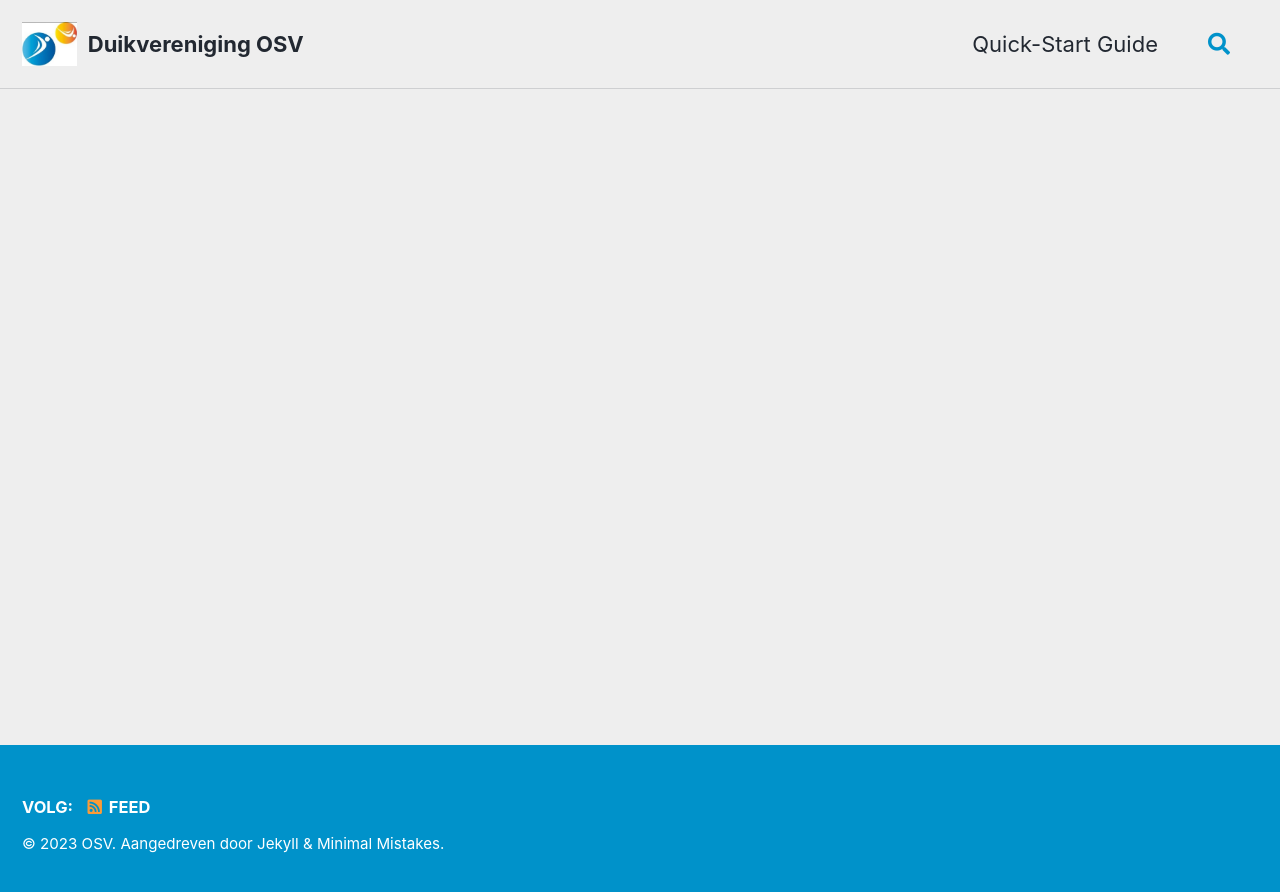
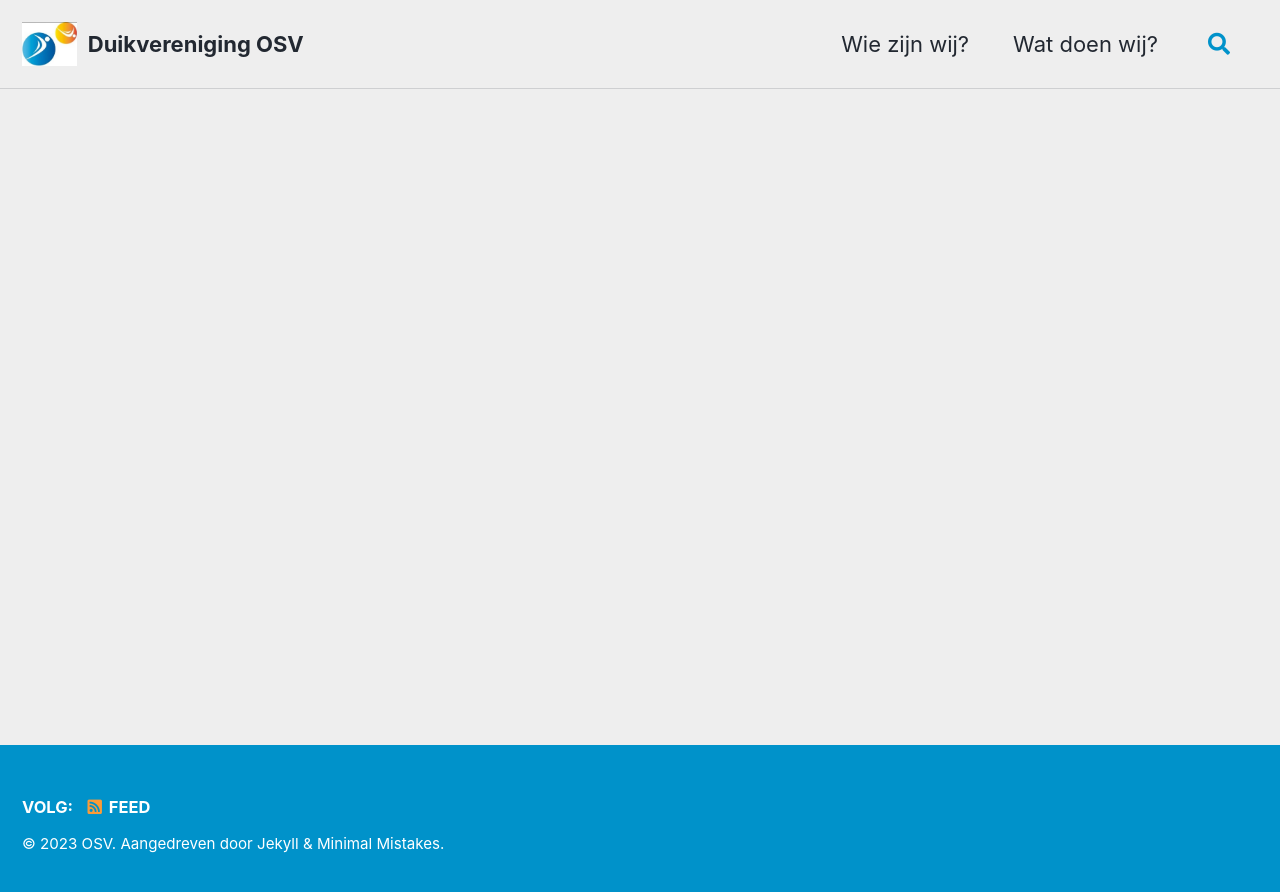
Before and after one commit to walthertimmer/osvveenendaal.nl, a Jekyll site: the page built from index.html, in a window 1280 px wide. Shown: the top 892 px of the page. Built offline with Jekyll 4.4.1, drawn with Linux system fonts in a browser that asks for light colours; cached includes are drawn as plain includes; the list of posts is cut into pages by our own code.

Commit message:
test menu

```diff
--- a/_data/navigation.yml
+++ b/_data/navigation.yml
@@ -1,7 +1,11 @@
 # main links
 main:
-  - title: "Quick-Start Guide"
-    url: https://mmistakes.github.io/minimal-mistakes/docs/quick-start-guide/
+  - title: "Wie zijn wij?"
+    url: "./wie-zijn-wij/"
+  - title: "Wat doen wij?"
+    url: "./wat-doen-wij/"
+  #- title: "Quick-Start Guide"
+  #  url: https://mmistakes.github.io/minimal-mistakes/docs/quick-start-guide/
   # - title: "About"
   #   url: https://mmistakes.github.io/minimal-mistakes/about/
   # - title: "Sample Posts"
```
